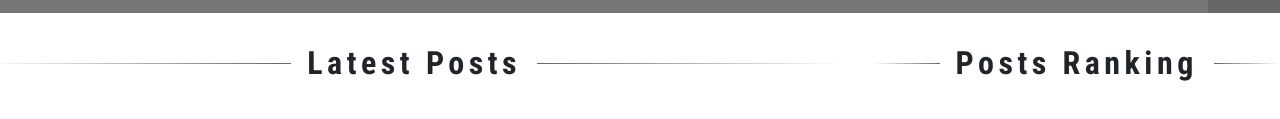
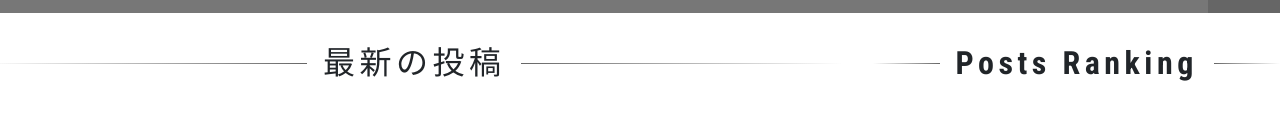
Before and after one commit to miiya51/mockup_artstation, a plain HTML site: page index.html in a window 1280 px wide. Shown: the part 551-670 px from the top of the page. Drawn offline with nearby package versions, Linux system fonts and the light colour scheme.

Commit message:
change to Japanese letter

```diff
--- a/index.html
+++ b/index.html
@@ -114,7 +114,7 @@
   <div class="row">
     <ul class="list-group col-sm-8">
       <h2 class="head-border">
-        <div>Latest Posts</div>
+        <div>最新の投稿</div>
       </h2>
       <li class="list-group-item">
         <div class="media">
```
